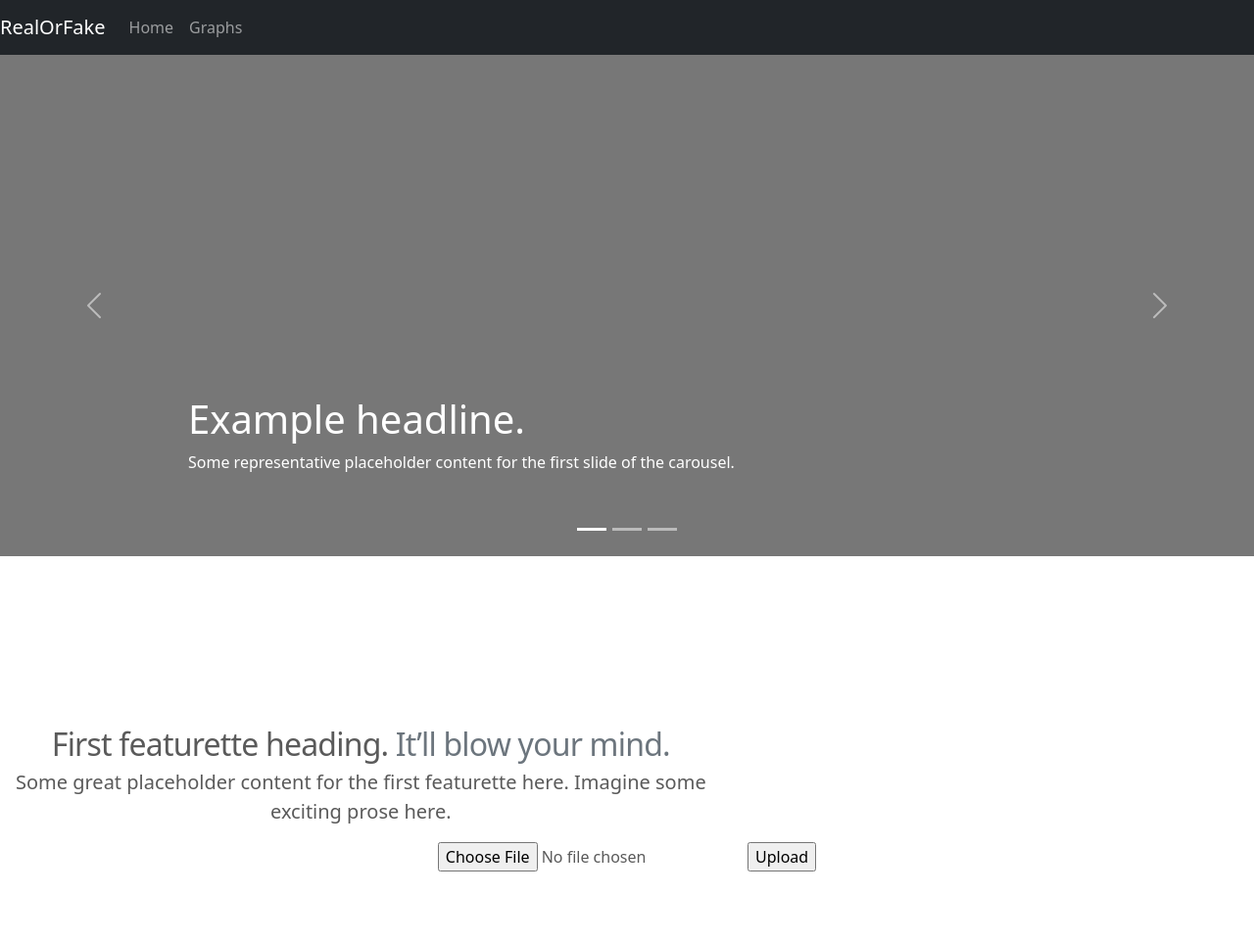
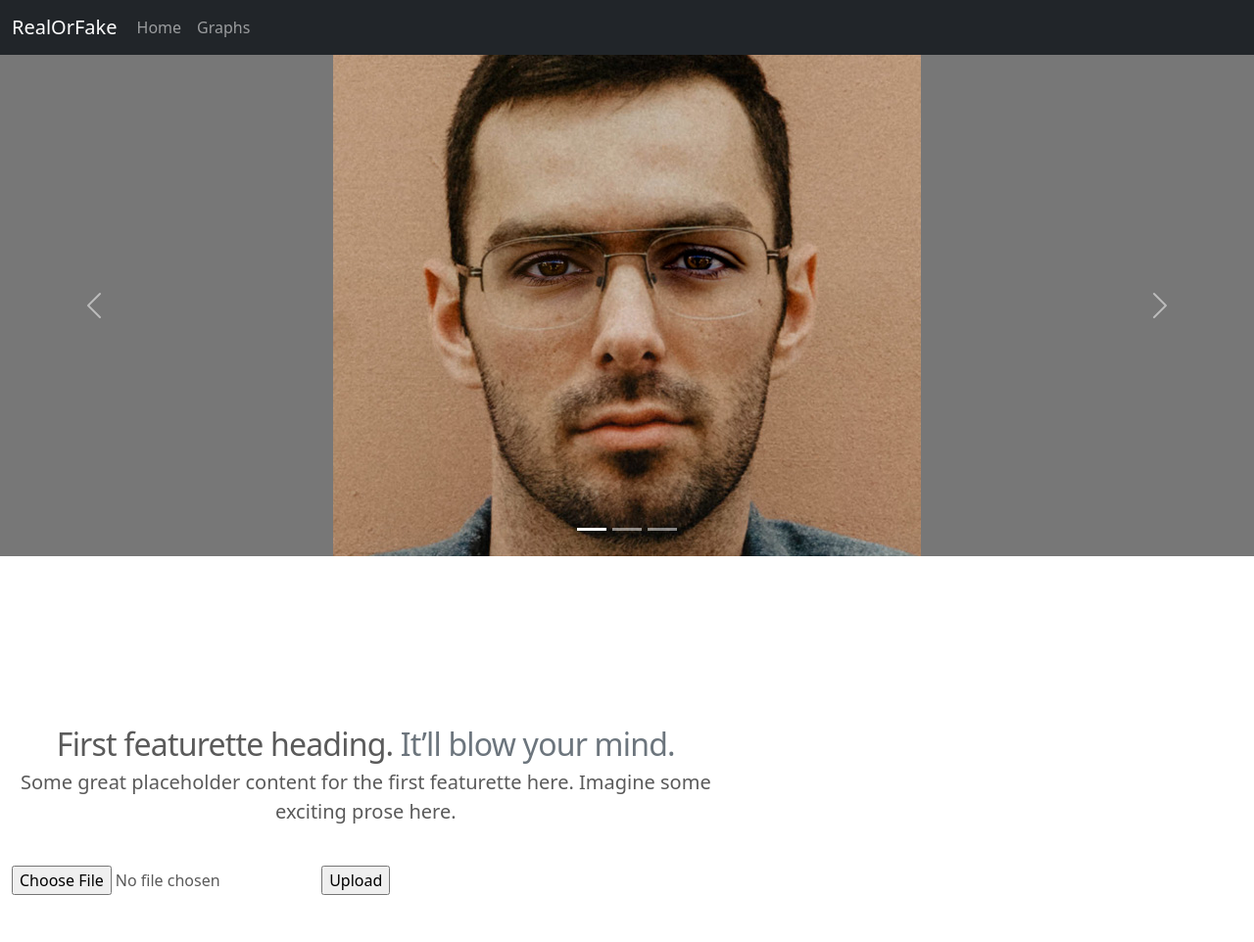
Before and after one commit to okGus/realorfake, a Flask app: page / in a window 1280 px wide. Shown: the whole page at 98% size. Run offline with Flask 2, Linux system fonts and the light colour scheme; some libraries are stand-ins or nearby versions.

Commit message:
hard fake images in carousel

```diff
--- a/app/static/carousel.css
+++ /dev/null
@@ -1,54 +0,0 @@
-body {
-  padding-bottom: 3rem;
-  color: #5a5a5a;
-}
-
-/* Carousel base class */
-.carousel {
-  margin-bottom: 4rem;
-}
-/* Since positioning the image, we need to help out the caption */
-.carousel-caption {
-  bottom: 3rem;
-  z-index: 10;
-}
-
-/* Declare heights because of positioning of img element */
-.carousel-item {
-  height: 32rem;
-}
-.carousel-item > img {
-  position: absolute;
-  top: 0;
-  left: 0;
-  min-width: 100%;
-  height: 32rem;
-}
-
-/* Models
--------------------------------------------------- */
-.featurette {
-  margin-bottom: 1.5rem;
-  text-align: center;
-}
-
-.col-md-7 h2 {
-  font-weight: 400;
-}
-
-.col-md-7 p {
-  margin-right: 0.75rem;
-  margin-left: 0.75rem;
-}
-
-@media (min-width: 62em) {
-  .featurette-heading {
-    margin-top: 7rem;
-  }
-}
-
-.featurette-heading {
-  font-weight: 300;
-  line-height: 1;
-  letter-spacing: -0.05rem;
-}
--- /dev/null
+++ b/app/static/styles.css
@@ -0,0 +1,118 @@
+body {
+  padding-bottom: 3rem;
+  color: #5a5a5a;
+}
+
+img {
+  display: block;
+  margin-left: auto;
+  margin-right: auto;
+}
+
+.navbar-brand{
+  margin-right: 0.75rem;
+  margin-left: 0.75rem;
+}
+
+/* Carousel base class */
+.carousel {
+  margin-bottom: 4rem;
+}
+/* Since positioning the image, we need to help out the caption */
+.carousel-caption {
+  bottom: 3rem;
+  /* z-index: 10; */
+  height: 35rem;
+}
+
+/* Declare heights because of positioning of img element */
+.carousel-item {
+  height: 32rem;
+}
+
+.carousel-item > img {
+  position: absolute;
+  top: 0;
+  left: 0;
+  min-width: 100%;
+  height: 32rem;
+}
+
+/* Models
+-------------------------------------------------- */
+.row{
+  --bs-gutter-x: 0;
+}
+
+.featurette {
+  margin-bottom: 1.5rem;
+  text-align: center;
+}
+
+.col-md-7 h2 {
+  font-weight: 400;
+}
+
+.col-md-7 p {
+  margin-right: 0.75rem;
+  margin-left: 0.75rem;
+}
+
+@media (min-width: 62em) {
+  .featurette-heading {
+    margin-top: 7rem;
+  }
+}
+
+.featurette-heading {
+  font-weight: 300;
+  line-height: 1;
+  letter-spacing: -0.05rem;
+}
+
+.drag-area{
+  border: 2px dashed #515151;
+  height: 500px;
+  width: 60%;
+  border-radius: 5px;
+  display: flex;
+  align-items: center;
+  justify-content: center;
+  flex-direction: column;
+}
+
+.drag-area .icon{
+  font-size: 100px;
+  color: #515151;
+}
+
+.drag-area header{
+  font-size: 30px;
+  font-weight: 500;
+  color: #515151;
+}
+
+.drag-area span{
+  font-size: 25px;
+  font-weight: 500;
+  color: #515151;
+  margin: 10px 0 15px 0;
+}
+
+.drag-area button{
+  padding: 10px 25px;
+  font-size: 20px;
+  font-weight: 500;
+  border: none;
+  outline: none;
+  background: #515151;
+  color: #fff;
+  border-radius: 5px;
+  cursor: pointer;
+}
+
+/* .drag-area-img */
+.img-upload{
+  margin-right: 0.75rem;
+  margin-left: 0.75rem;
+}
--- a/app/templates/classify_image.html
+++ b/app/templates/classify_image.html
@@ -8,7 +8,7 @@
     <link href="https://cdn.jsdelivr.net/npm/bootstrap@5.1.3/dist/css/bootstrap.min.css" rel="stylesheet"
         integrity="sha384-1BmE4kWBq78iYhFldvKuhfTAU6auU8tT94WrHftjDbrCEXSU1oBoqyl2QvZ6jIW3" crossorigin="anonymous">
     <title>Classify</title>
-    <link href="static/carousel.css" rel="stylesheet">
+    <link href="static/styles.css" rel="stylesheet">
 </head>
 
 <body>
--- a/app/templates/index.html
+++ b/app/templates/index.html
@@ -7,7 +7,7 @@
     <!-- CSS only -->
     <link href="https://cdn.jsdelivr.net/npm/bootstrap@5.1.3/dist/css/bootstrap.min.css" rel="stylesheet" integrity="sha384-1BmE4kWBq78iYhFldvKuhfTAU6auU8tT94WrHftjDbrCEXSU1oBoqyl2QvZ6jIW3" crossorigin="anonymous">
     <title>Face Detection</title>
-    <link href="static/carousel.css" rel="stylesheet">
+    <link href="../static/styles.css" rel="stylesheet">
 </head>
 
 <body>
@@ -48,8 +48,10 @@
 
                     <div class="container">
                         <div class="carousel-caption text-start">
-                            <h1>Example headline.</h1>
-                            <p>Some representative placeholder content for the first slide of the carousel.</p>
+                            <img class="img-face" src="{{ url_for('static', filename='hard_124_1100.jpg') }}">
+                            <img class="img-face" src="{{ url_for('static', filename='mid_439_1000.jpg') }}">
+                            <!-- <h1>Example headline.</h1>
+                            <p>Some representative placeholder content for the first slide of the carousel.</p> -->
                         </div>
                     </div>
                 </div>
@@ -61,8 +63,9 @@
 
                     <div class="container">
                         <div class="carousel-caption">
-                            <h1>Another example headline.</h1>
-                            <p>Some representative placeholder content for the second slide of the carousel.</p>
+                            <img class="img-face" src="{{ url_for('static', filename='hard_79_1110.jpg') }}">
+                            <!-- <h1>Another example headline.</h1>
+                            <p>Some representative placeholder content for the second slide of the carousel.</p> -->
                         </div>
                     </div>
                 </div>
@@ -74,8 +77,9 @@
 
                     <div class="container">
                         <div class="carousel-caption text-end">
-                            <h1>One more for good measure.</h1>
-                            <p>Some representative placeholder content for the third slide of this carousel.</p>
+                            <img class="img-face" src="{{ url_for('static', filename='hard_80_0100.jpg') }}">
+                            <!-- <h1>One more for good measure.</h1>
+                            <p>Some representative placeholder content for the third slide of this carousel.</p> -->
                         </div>
                     </div>
                 </div>
@@ -95,11 +99,25 @@
               <h2 class="featurette-heading">First featurette heading. <span class="text-muted">It’ll blow your mind.</span></h2>
               <p class="lead">Some great placeholder content for the first featurette here. Imagine some exciting prose here.</p>
             </div>
+        </div>
+
+        <div class="img-upload">
             <form action="{{ url_for('classify_image') }}" method="POST" enctype="multipart/form-data">
                 <input type=file name=file>
                 <input type=submit value=Upload>
             </form>
         </div>
+
+        <!-- <div class="drag-area-img">
+            <form action="{{ url_for('classify_image') }}" method="POST" enctype="multipart/form-data">
+                <div class="drag-area">
+                    <div class="icon"><i class="fas fa-cloud-upload-alt"></i></div>
+                    <header>Drag & Drop to Upload File</header>
+                    <span>OR</span>
+                    <button>Browse File</button>
+                </div>
+            </form>
+        </div> -->
 
     </main>
     <!-- JavaScript Bundle with Popper -->
--- a/app/views.py
+++ b/app/views.py
@@ -1,5 +1,14 @@
 from app import app
 from flask import render_template, request
+
+import pickle
+from skimage import io
+from skimage import transform
+
+# path_to_image_classifier = 'models/image-classifier.pkl'
+
+# with open(path_to_image_classifier, 'rb') as f:
+#     image_classifier = pickle.laod(f)
 
 @app.route('/', methods=['GET', 'POST'])
 def main():
@@ -12,4 +21,25 @@ def classify_image():
         return render_template('classify_image.html')
 
     if request.method == 'POST':
+        # Get file object from user input.
+        file = request.files['file']
+
+        if file:
+            # Read the image using skimage
+            img = io.imread(file)
+
+            # Resize the image to match the input of the model will accept
+            img = transform.resize(img, (960, 960))
+
+            # Flatten image
+            img = img.flatten()
+
+            # Get prediction of image from classifier
+            predictions = image_classifier.predict([img])
+
+            # Get the value of the prediction
+            prediction = predictions[0]
+
+            return render_template('classify_image.html', prediction=str(prediction))
+
         return render_template('classify_image.html')
```
Also changed, not shown: requirements.txt (added, +24 -0 lines), app/static/hard_124_1100.jpg (added), app/static/hard_79_1110.jpg (added), app/static/hard_80_0100.jpg (added), app/static/mid_439_1000.jpg (added).
